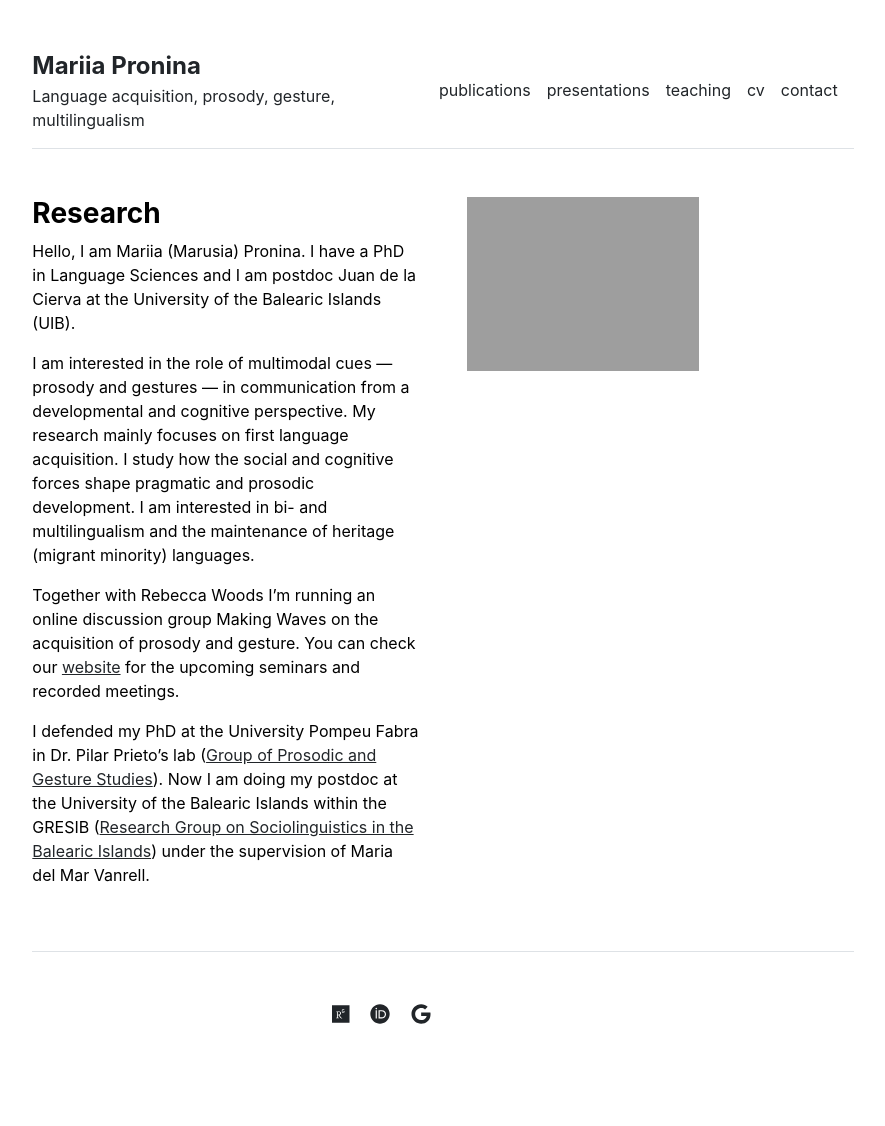
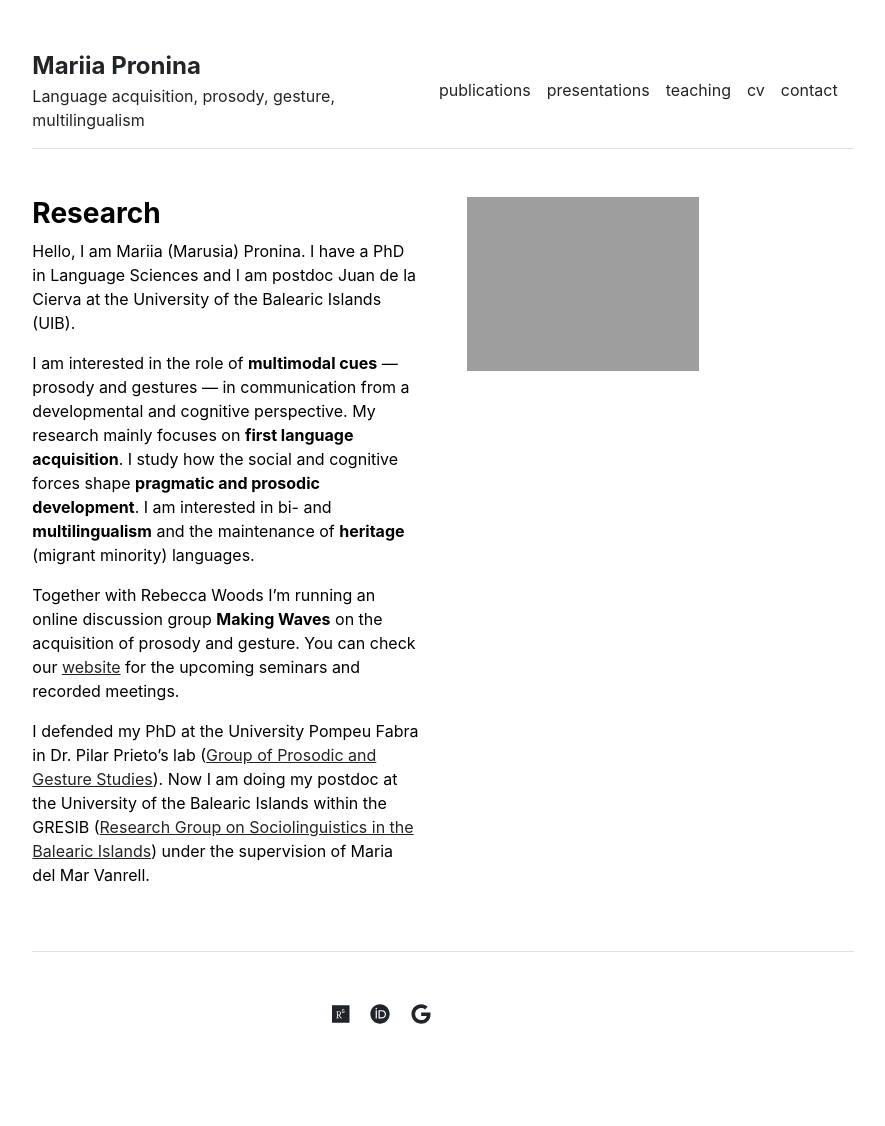
Before and after one commit to mariia-pronina/mariia-pronina.github.io, a Jekyll site: the page built from index.md, in a window 1280 px wide. Shown: the whole page, without its empty margins (197-1082 px from the left). Built offline with Jekyll 4.4.1, drawn with Linux system fonts in a browser that asks for light colours.

```diff
--- a/index.md
+++ b/index.md
@@ -5,9 +5,9 @@ title: "Home"
 
 Hello, I am Mariia (Marusia) Pronina. I have a PhD in Language Sciences and I am postdoc Juan de la Cierva at the University of the Balearic Islands (UIB).
 
-I am interested in the role of multimodal cues — prosody and gestures — in communication from a developmental and cognitive perspective. My research mainly focuses on first language acquisition. I study how the social and cognitive forces shape pragmatic and prosodic development. I am interested in bi- and multilingualism and the maintenance of heritage (migrant minority) languages.
+I am interested in the role of **multimodal cues** — prosody and gestures — in communication from a developmental and cognitive perspective. My research mainly focuses on **first language acquisition**. I study how the social and cognitive forces shape **pragmatic and prosodic development**. I am interested in bi- and **multilingualism** and the maintenance of **heritage** (migrant minority) languages.
 
-Together with Rebecca Woods I'm running an online discussion group Making Waves on the acquisition of prosody and gesture. You can check our [website](https://gresib.uib.cat](https://sites.google.com/view/making-waves-group/home?authuser=2)) for the upcoming seminars and recorded meetings.
+Together with Rebecca Woods I'm running an online discussion group **Making Waves** on the acquisition of prosody and gesture. You can check our [website](https://gresib.uib.cat](https://sites.google.com/view/making-waves-group/home?authuser=2)) for the upcoming seminars and recorded meetings.
 
 
 I defended my PhD at the University Pompeu Fabra in Dr. Pilar Prieto's lab ([Group of Prosodic and Gesture Studies](https://www.upf.edu/en/web/grepg)). Now I am doing my postdoc at the University of the Balearic Islands within the GRESIB ([Research Group on Sociolinguistics in the Balearic Islands](https://gresib.uib.cat)) under the supervision of Maria del Mar Vanrell.
```
